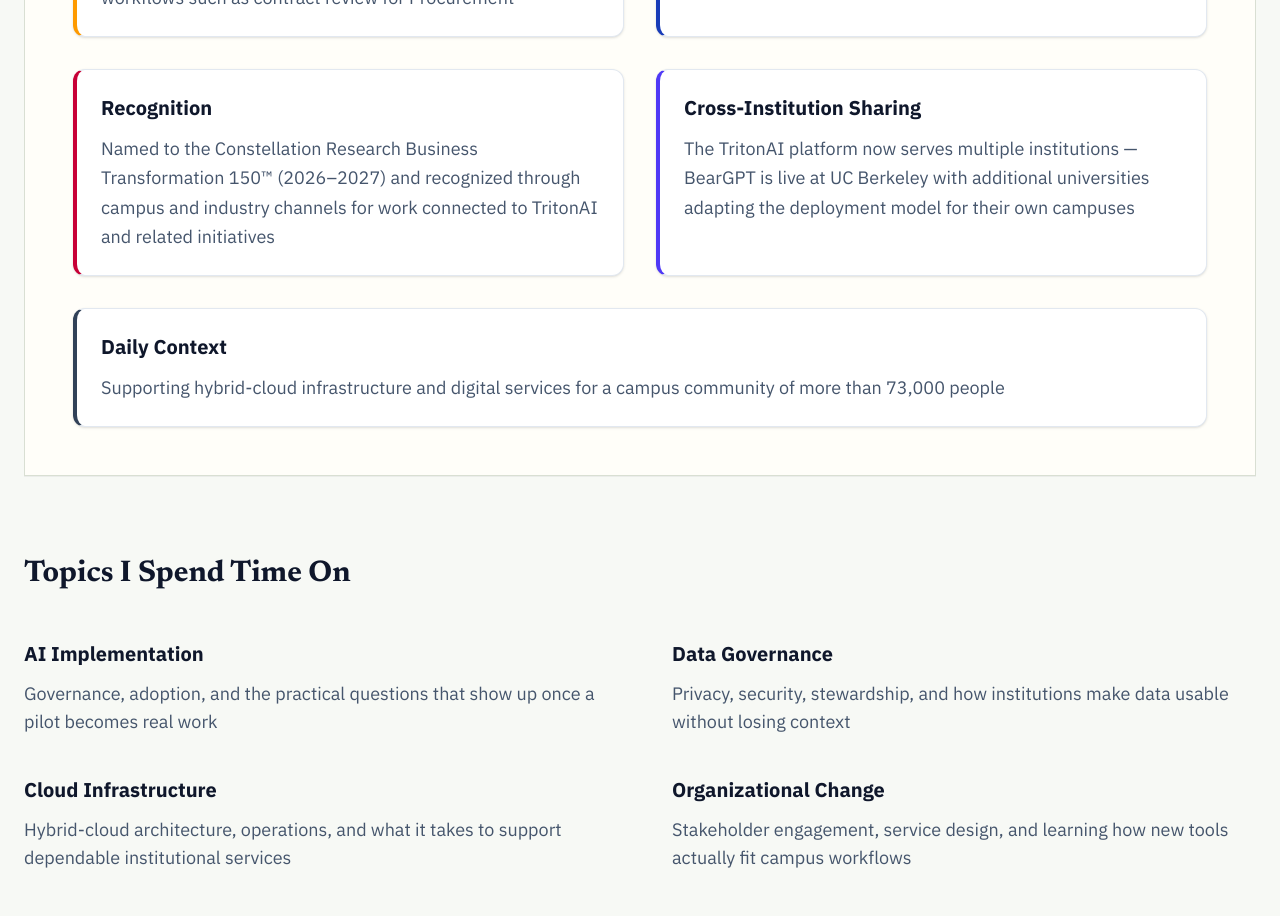
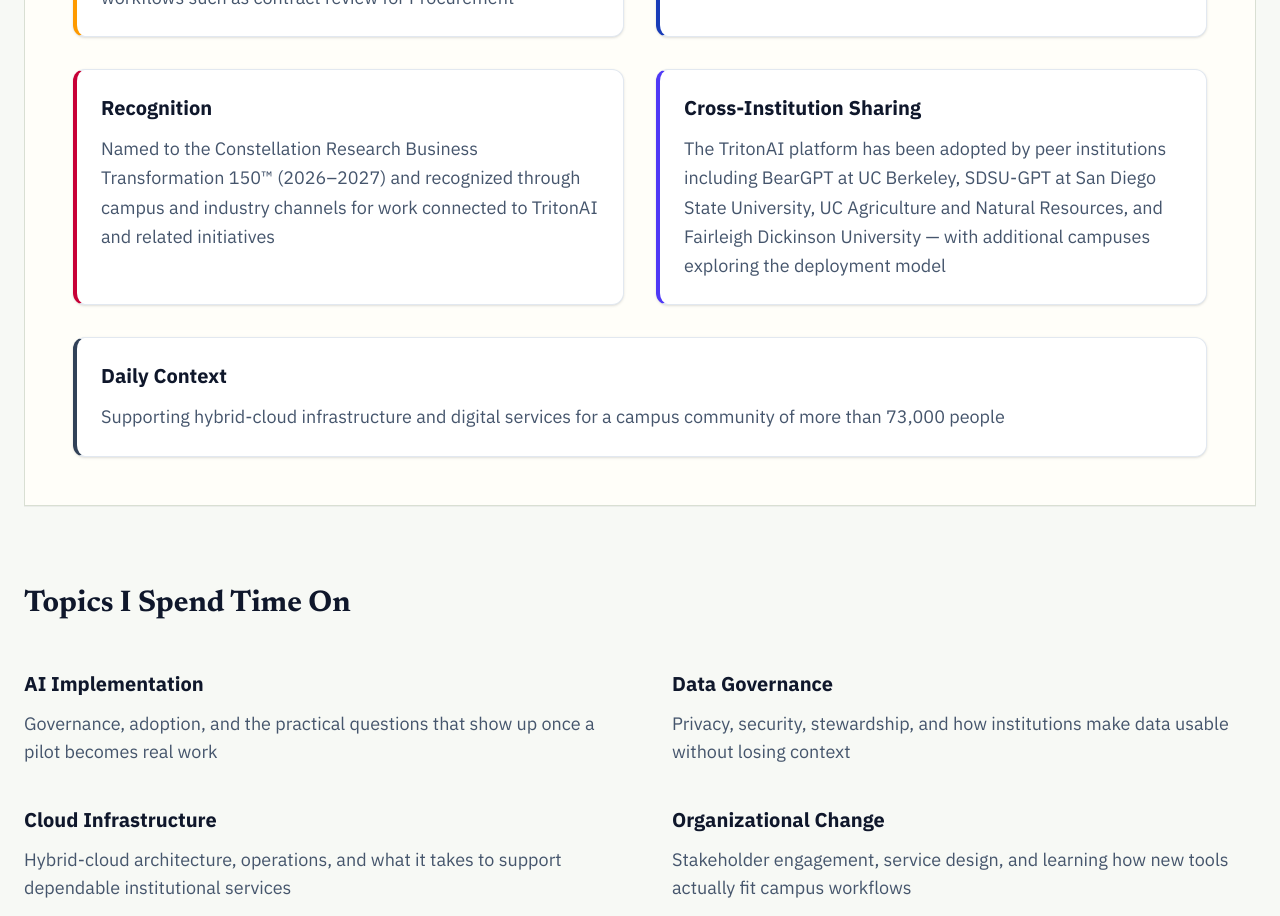
Before and after one commit to bpollak/brettpollak-website, a Next.js app: page /about in a window 1280 px wide. Shown: the part 1740-2656 px from the top of the page. Built offline with nearby package versions, Linux system fonts and the light colour scheme.

Commit message:
Update About page cross-institution card to list all adopting institutions

```diff
--- a/app/about/page.tsx
+++ b/app/about/page.tsx
@@ -109,7 +109,7 @@ export default function About() {
             </div>
             <div className="bg-white p-6 rounded-xl border border-slate-200 border-l-4 border-l-indigo-600 shadow-sm hover:shadow-md transition-shadow card-3d">
               <h3 className="text-xl font-bold text-slate-900 mb-3">Cross-Institution Sharing</h3>
-              <p className="text-lg text-slate-600 leading-relaxed">The TritonAI platform now serves multiple institutions — BearGPT is live at UC Berkeley with additional universities adapting the deployment model for their own campuses</p>
+              <p className="text-lg text-slate-600 leading-relaxed">The TritonAI platform has been adopted by peer institutions including BearGPT at UC Berkeley, SDSU-GPT at San Diego State University, UC Agriculture and Natural Resources, and Fairleigh Dickinson University — with additional campuses exploring the deployment model</p>
             </div>
             <div className="bg-white p-6 rounded-xl border border-slate-200 border-l-4 border-l-slate-700 shadow-sm hover:shadow-md transition-shadow md:col-span-2 card-3d">
               <h3 className="text-xl font-bold text-slate-900 mb-3">Daily Context</h3>
```
